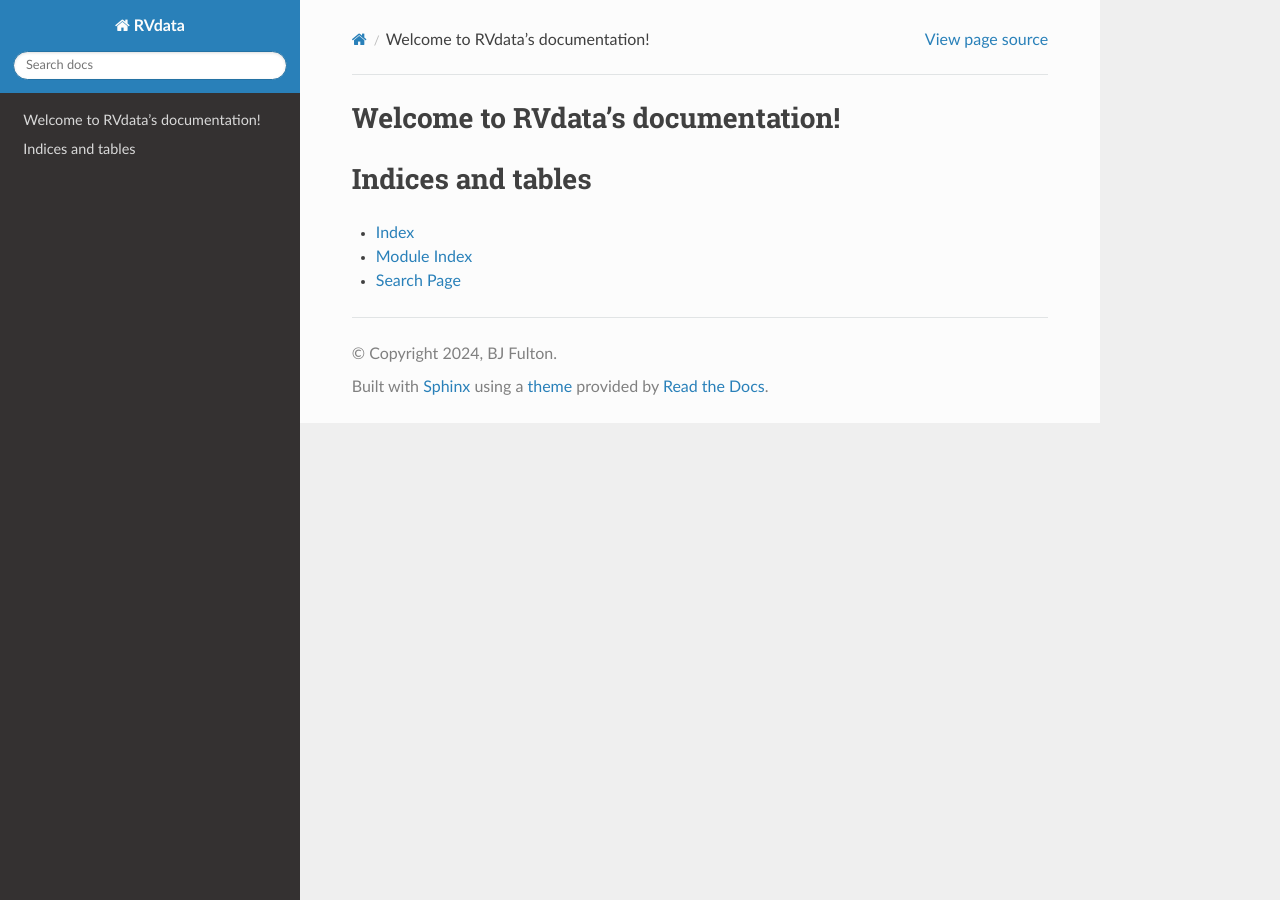
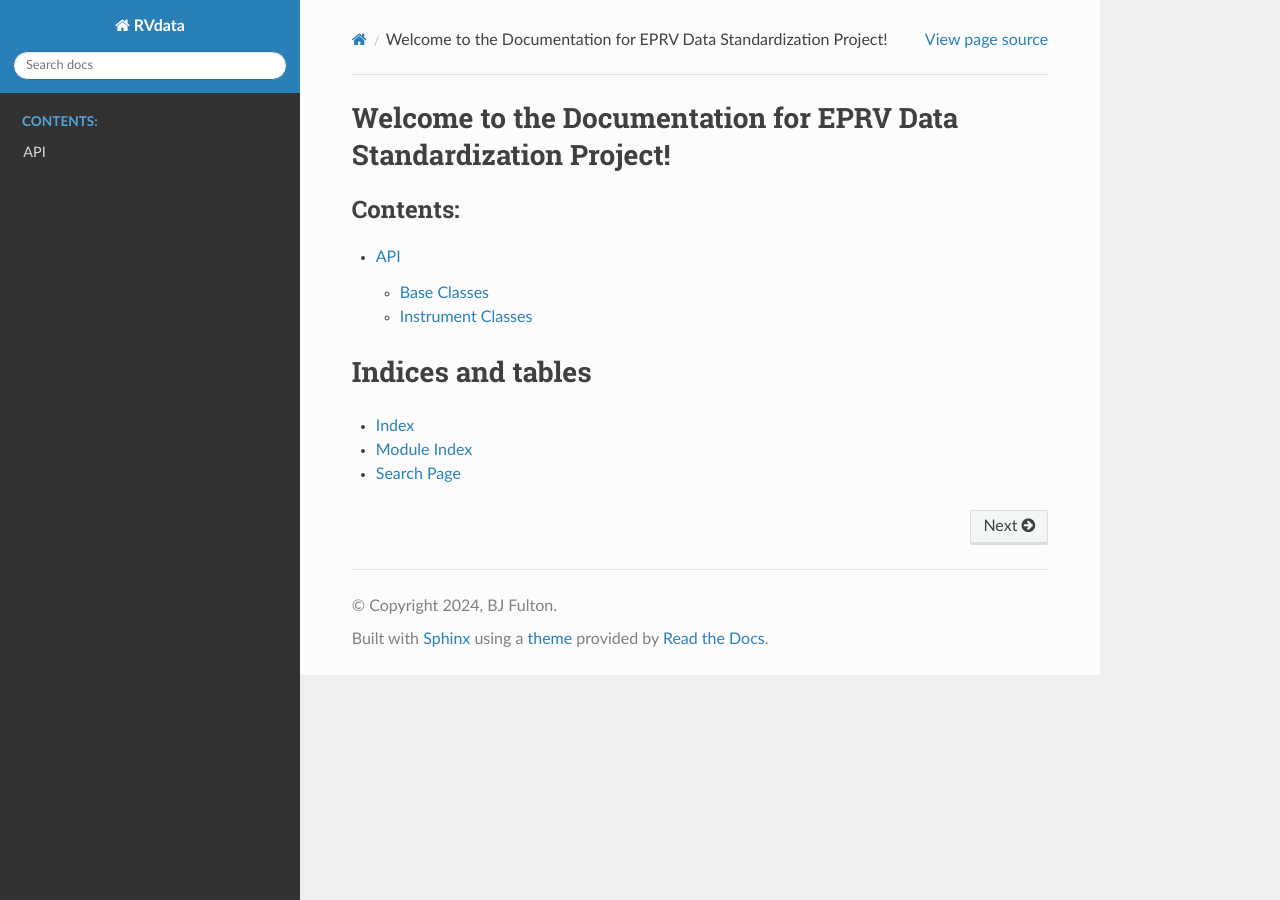
Before and after one commit to EPRV-RCN/RVData, a Sphinx documentation site: the page built from docs/source/index.rst, in a window 1280 px wide. Built offline with Sphinx 7.4.7 and the Read the Docs theme 2.0.0, drawn with Linux system fonts in a browser that asks for light colours.

Commit message:
adding more docs

```diff
--- a/docs/source/conf.py
+++ b/docs/source/conf.py
@@ -5,6 +5,10 @@
 
 # -- Project information -----------------------------------------------------
 # https://www.sphinx-doc.org/en/master/usage/configuration.html#project-information
+
+import sys
+import os
+sys.path.insert(0, os.path.abspath('../../'))
 
 project = 'RVdata'
 copyright = '2024, BJ Fulton'
@@ -14,7 +18,10 @@
 # -- General configuration ---------------------------------------------------
 # https://www.sphinx-doc.org/en/master/usage/configuration.html#general-configuration
 
-extensions = []
+extensions = ['sphinx.ext.autodoc',
+    'sphinx.ext.napoleon',
+    'sphinx.ext.inheritance_diagram'
+]
 
 templates_path = ['_templates']
 exclude_patterns = []
--- a/docs/source/index.rst
+++ b/docs/source/index.rst
@@ -3,14 +3,14 @@
    You can adapt this file completely to your liking, but it should at least
    contain the root `toctree` directive.
 
-Welcome to RVdata's documentation!
+Welcome to the Documentation for EPRV Data Standardization Project!
 ==================================
 
 .. toctree::
    :maxdepth: 2
    :caption: Contents:
 
-
+   api.rst
 
 Indices and tables
 ==================
--- a/requirements.txt
+++ b/requirements.txt
@@ -3,3 +3,4 @@
 pandas
 specutils
 sphinx-rtd-theme
+sphinxcontrib-napoleon
```
Also changed, not shown: docs/source/api.rst (added, +26 -0 lines), docs/source/data_model/base_model.rst (added, +7 -0 lines), docs/source/data_model/kpf.rst (added, +10 -0 lines), docs/source/data_model/level_2.rst (added, +7 -0 lines), 2 other files.
